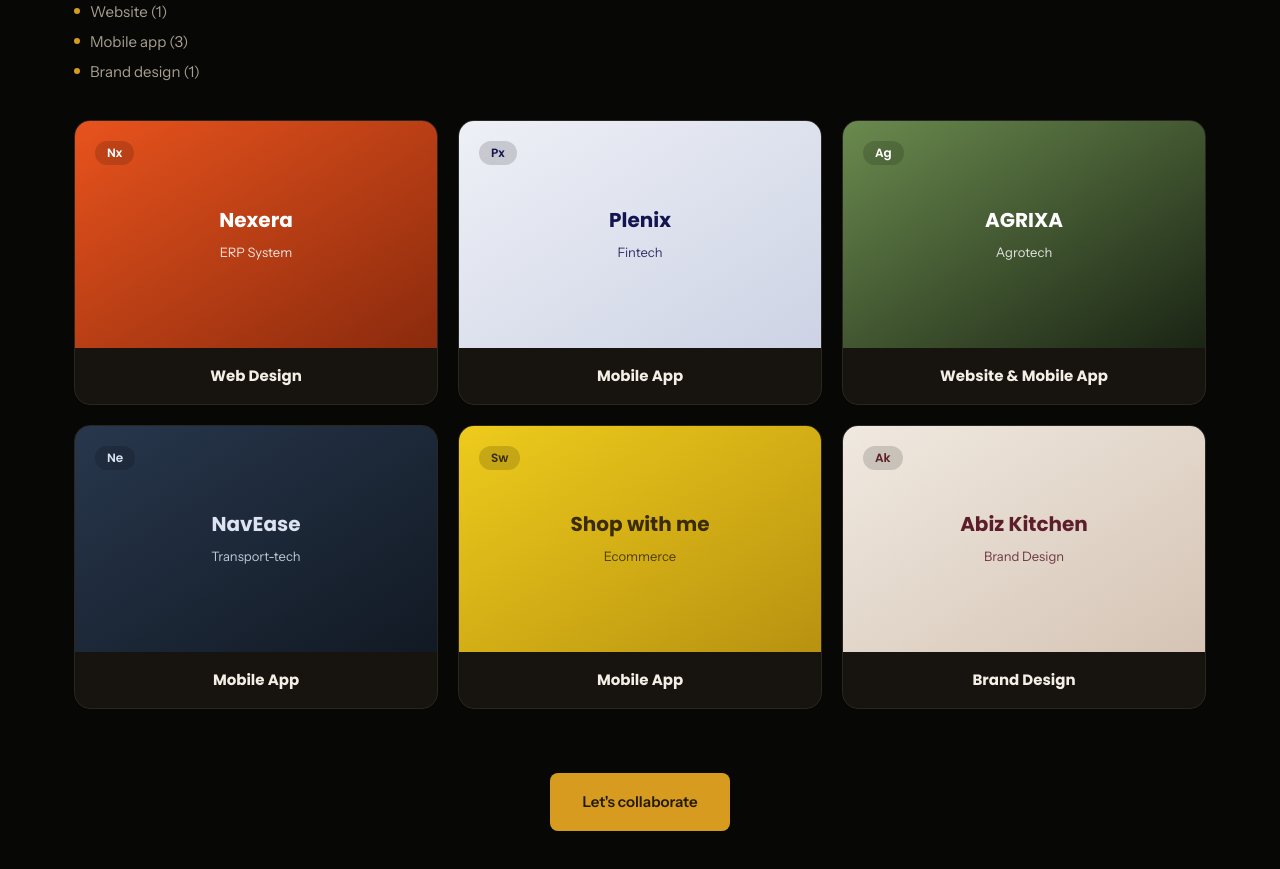
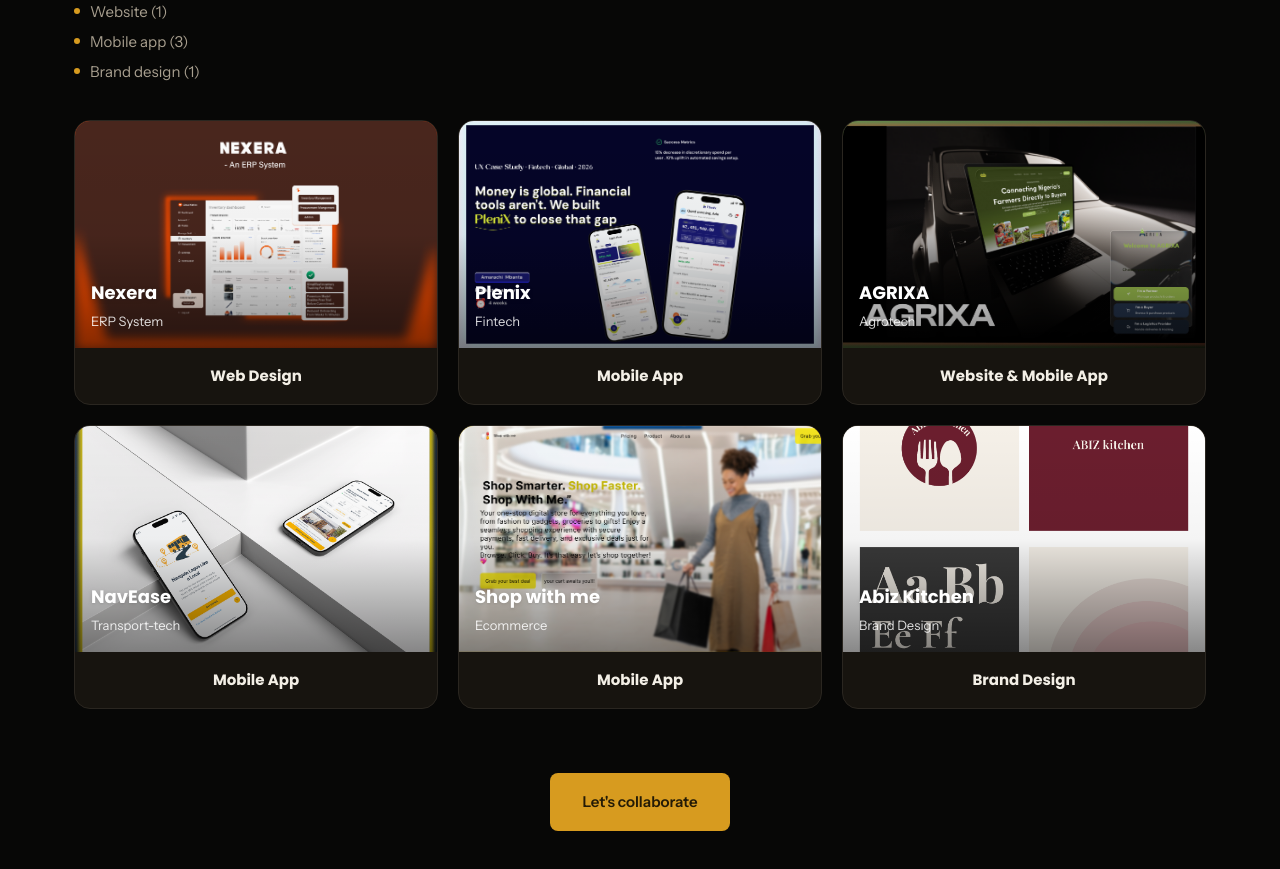
Before and after one commit to iamDeyveed/amara, a Next.js app: page /work in a window 1280 px wide. Shown: the part 800-1669 px from the top of the page. Built offline with nearby package versions, Linux system fonts and the light colour scheme; a web font is replaced by a local one.

Commit message:
gdtetetujufjfjf

```diff
--- a/components/ProjectCard.tsx
+++ b/components/ProjectCard.tsx
@@ -1,4 +1,5 @@
 import type { Project } from "@/lib/data";
+import Image from "next/image";
 
 type ProjectCardProps = {
   project: Project;
@@ -10,12 +11,28 @@
       <div
         className={`relative flex aspect-[16/10] flex-col items-center justify-center gap-2 overflow-hidden bg-gradient-to-br font-poppins ${project.className}`}
       >
-        {/* Replace this placeholder with an image in /public/images and render it here later. */}
-        <span className="absolute left-5 top-5 rounded-full bg-black/15 px-3 py-1 text-xs font-semibold backdrop-blur-sm">
-          {project.symbol}
-        </span>
-        <span className="text-xl font-bold">{project.title}</span>
-        <small className="font-sans text-[13px] opacity-85">{project.sector}</small>
+        {project.image ? (
+          <Image
+            src={project.image}
+            alt={`${project.title} case study preview`}
+            fill
+            sizes="(max-width: 768px) 100vw, (max-width: 1024px) 50vw, 33vw"
+            className="object-cover transition duration-300 group-hover:scale-[1.03]"
+          />
+        ) : (
+          <>
+            <span className="absolute left-5 top-5 rounded-full bg-black/15 px-3 py-1 text-xs font-semibold backdrop-blur-sm">
+              {project.symbol}
+            </span>
+            <span className="text-xl font-bold">{project.title}</span>
+            <small className="font-sans text-[13px] opacity-85">{project.sector}</small>
+          </>
+        )}
+        <div className="absolute inset-0 bg-gradient-to-t from-black/55 via-black/5 to-transparent opacity-85 transition duration-200 group-hover:opacity-65" />
+        <div className="absolute bottom-4 left-4 right-4 z-10">
+          <span className="font-poppins text-lg font-bold text-white drop-shadow">{project.title}</span>
+          <small className="mt-1 block font-sans text-[13px] text-white/85">{project.sector}</small>
+        </div>
         <div className="absolute inset-x-0 bottom-0 h-16 translate-y-4 bg-gradient-to-t from-black/25 to-transparent opacity-0 transition duration-200 group-hover:translate-y-0 group-hover:opacity-100" />
       </div>
       <div className="px-5 py-4 text-center font-poppins text-[15px] font-bold text-hub-text">
--- a/lib/data.ts
+++ b/lib/data.ts
@@ -189,43 +189,48 @@
     sector: "ERP System",
     type: "Web Design",
     className: "from-[#e8531d] to-[#8a2a0d] text-white",
-    symbol: "Nx"
-    // Replace with a project screenshot later: image: "/images/nexera.jpg"
+    symbol: "Nx",
+    image: "/images/nexera-preview.png"
   },
   {
     title: "Plenix",
     sector: "Fintech",
     type: "Mobile App",
     className: "from-[#eef0f6] to-[#cdd3e5] text-[#141450]",
-    symbol: "Px"
+    symbol: "Px",
+    image: "/images/plenix-preview.png"
   },
   {
     title: "AGRIXA",
     sector: "Agrotech",
     type: "Website & Mobile App",
     className: "from-[#6a8a4e] to-[#1a2414] text-white",
-    symbol: "Ag"
+    symbol: "Ag",
+    image: "/images/agrixa-preview.png"
   },
   {
     title: "NavEase",
     sector: "Transport-tech",
     type: "Mobile App",
     className: "from-[#28374d] to-[#111923] text-[#dbe4f0]",
-    symbol: "Ne"
+    symbol: "Ne",
+    image: "/images/case-study-mockup-preview.png"
   },
   {
     title: "Shop with me",
     sector: "Ecommerce",
     type: "Mobile App",
     className: "from-[#eecb1c] to-[#b89210] text-[#3a2c00]",
-    symbol: "Sw"
+    symbol: "Sw",
+    image: "/images/shop-with-me-preview.png"
   },
   {
     title: "Abiz Kitchen",
     sector: "Brand Design",
     type: "Brand Design",
     className: "from-[#f0e9e0] to-[#d5c4b5] text-[#5c1e2b]",
-    symbol: "Ak"
+    symbol: "Ak",
+    image: "/images/abiz-kitchen-preview.png"
   }
 ];
 
```
